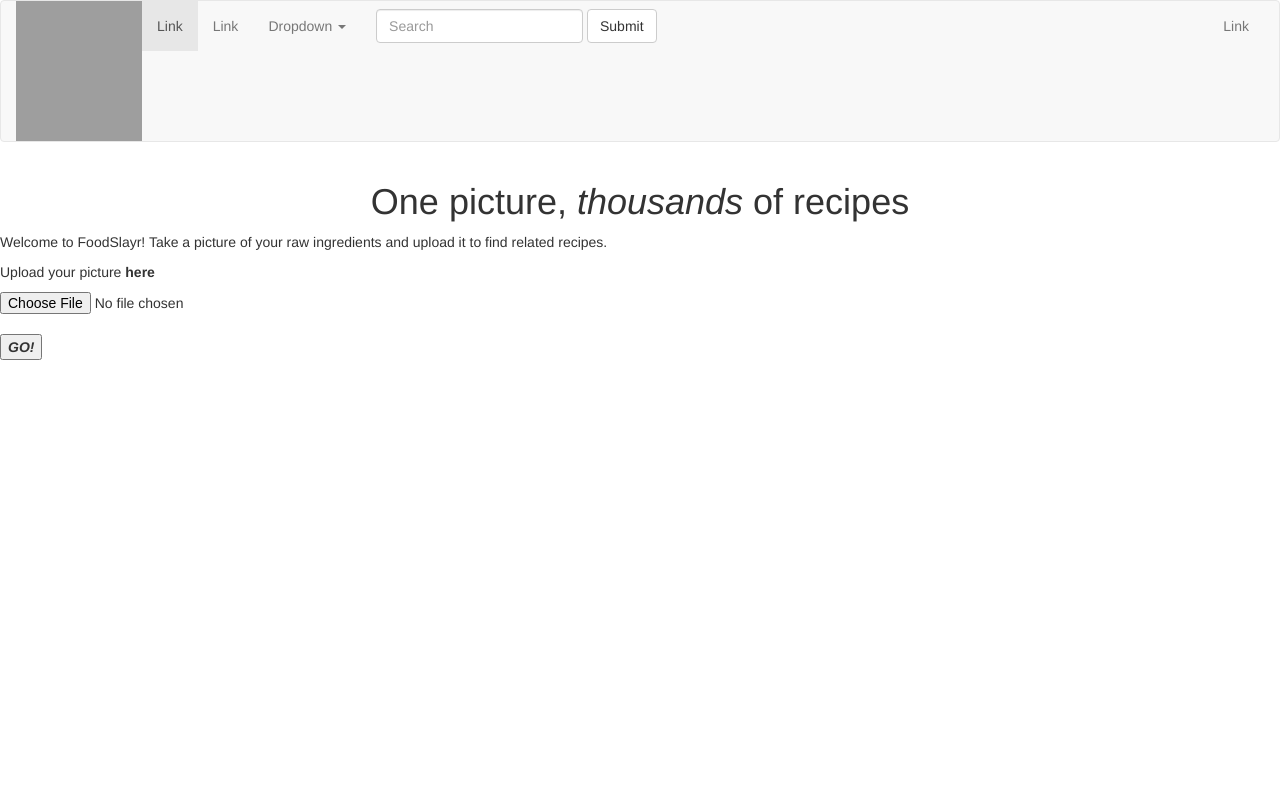
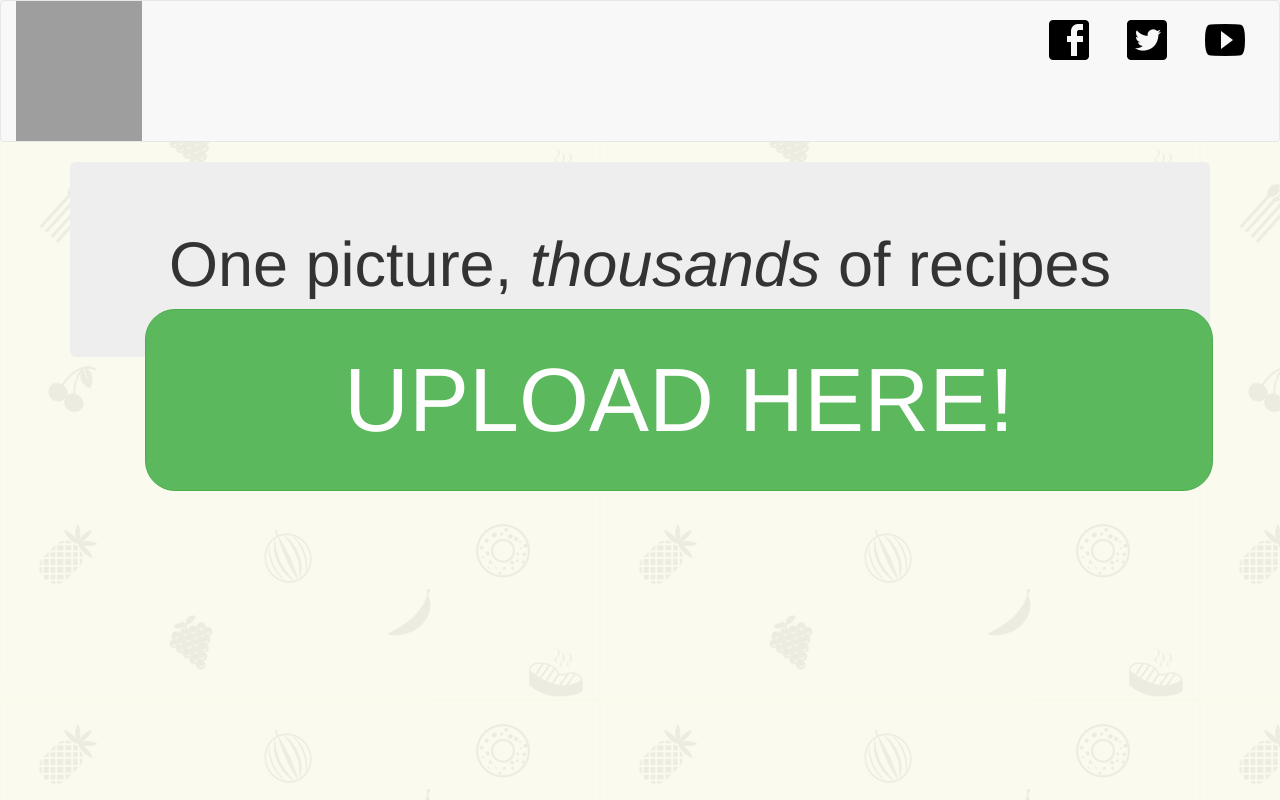
Before and after one commit to lorix-lpan/food-slayr, a website: page assets/template/html/homePage.html in a window 1280 px wide. Drawn offline with nearby package versions, Linux system fonts and the light colour scheme; grey boxes are pictures that could not be loaded.

Commit message:
homepage gui finish

```diff
--- a/assets/template/css/style.css
+++ b/assets/template/css/style.css
@@ -1,3 +1,20 @@
 .clearfloat{
 	clear:both;
 }
+.center {
+    text-align: center;
+}
+.btn-bigger {
+    padding: 3% 20%;
+    border-radius: 30px;
+}
+.big-text {
+    font-size: 5em;
+}
+.bg-img {
+    background: url("../../img/bgimg.png");
+}
+
+ul>li {
+    vertical-align: bottom;
+}
--- a/assets/template/html/homePage.html
+++ b/assets/template/html/homePage.html
@@ -9,7 +9,7 @@
 	    <title>FoodSlayr</title>
     </head>
     <!--logo source and alt text-->
-    <body>
+    <body class="bg-img">
     <nav class="navbar navbar-default clearfloat">
     	<div class="container-fluid">
    			<div class="navbar-header">
@@ -23,55 +23,25 @@
      			<!--<a class="navbar-brand" href="#">Brand</a>-->
     		</div>
     		<div class="collapse navbar-collapse" id="bs-example-navbar-collapse-1">
-			    <ul class="nav navbar-nav">
-			        <li class="active"><a href="#">Link <span class="sr-only">(current)</span></a></li>
-			        <li><a href="#">Link</a></li>
-			        <li class="dropdown">
-			        	<a href="#" class="dropdown-toggle" data-toggle="dropdown" role="button" aria-expanded="false">Dropdown <span class="caret"></span></a>
-			        	<ul class="dropdown-menu" role="menu">
-				            <li><a href="#">Action</a></li>
-				            <li><a href="#">Another action</a></li>
-				            <li><a href="#">Something else here</a></li>
-				            <li class="divider"></li>
-				            <li><a href="#">Separated link</a></li>
-				            <li class="divider"></li>
-				            <li><a href="#">One more separated link</a></li>
-			        	</ul>
-			        </li>
-			    </ul>
-			    <form class="navbar-form navbar-left" role="search">
-			        <div class="form-group">
-			        	<input class="form-control" placeholder="Search" type="text">
-			        </div>
-			        <button type="submit" class="btn btn-default">Submit</button>
-			    </form>
 			    <ul class="nav navbar-nav navbar-right">
-			        <li><a href="#">Link</a></li>
+			        <li><a href="#"><img src="../../img/facebook.png" alt="facebook-icon"></a></li>
+			        <li><a href="#"><img src="../../img/twitter.png" alt="twitter-icon"></a></li>
+			        <li><a href="#"><img src="../../img/youtube.png" alt="youtube-icon"></a></li>
 			    </ul>
 		    </div>
 		</div>
 	</nav>
 
-
-		<div class="row">
-			<h1 class="col-md-12 text-center">One picture, <em>thousands</em> of recipes</h1>
-		</div>
-		<div>
-    		<p>
-        	Welcome to FoodSlayr! Take a picture of your raw ingredients and upload it to find related recipes.
-    		</p>
-		</div>
-		<div class = "upload">
-			<p>Upload your picture <strong>here</strong></p>
-			<!-- enable file_uploads on php.ini -->
-			<form name = "uploadImage" method = "post" action = "upload.php>" enctype="multipart/form-data">
-			<input type="file" name="foodPicture"> <br>
-			</form>
-		</div>
-		<div>
-			<button form = "uploadImage"><em><strong>GO!</strong></em></button>
-		</div>
-
+    <div class="container">
+        <div class="jumbotron">
+            <div class="row">
+                <h1 class="col-md-12 text-center">One picture, <em>thousands</em> of recipes</h1><!--TODO: SLOGAN GOES HERE-->
+            </div>
+            <div class="center col-md-12">
+                <button class="btn btn-success btn-lg btn-bigger"><div class="big-text">UPLOAD HERE!</div></button>
+            </div>
+        </div>
+    </div>
 
 
 		<!-- <div class="container">
```
Also changed, not shown: assets/img/facebook.png (added), assets/img/twitter.png (added), assets/img/youtube.png (added).
